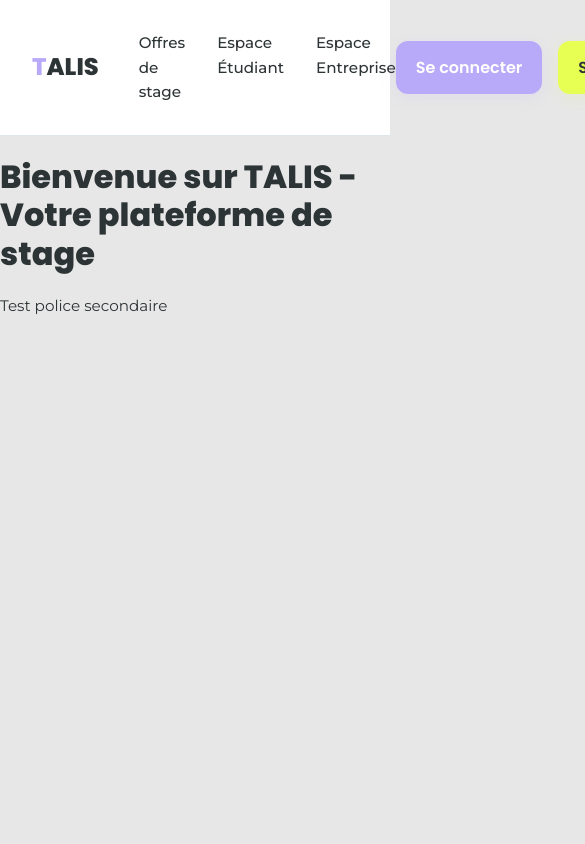
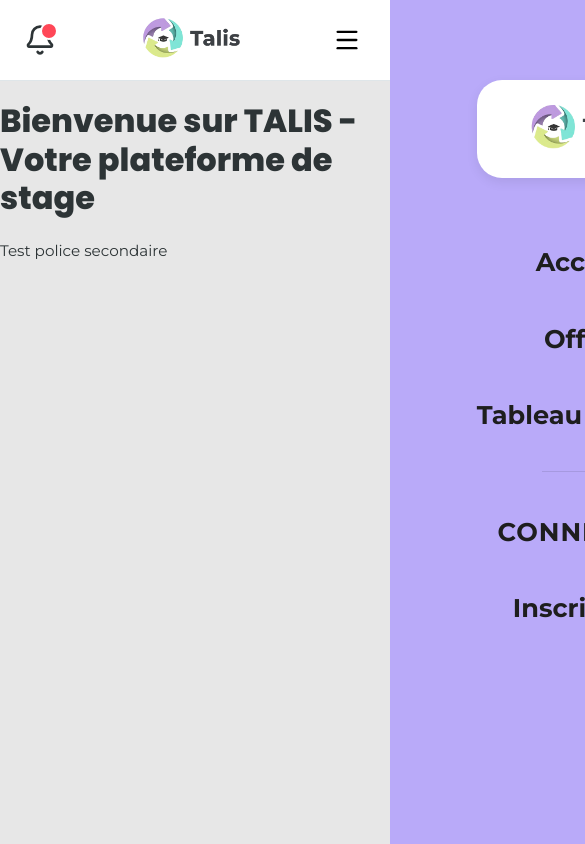
Before and after one commit to Axelezn/TALIS, a React (Vite) app in the folder appli/frontend/: page / in a window 390 px wide. Shown: the top 844 px of the page, 585 px wide, since content can reach past the window. Built offline with nearby package versions, Linux system fonts and the light colour scheme.

Commit message:
feat(ui): implémentation de la navbar responsive et du menu mobile

```diff
--- a/appli/frontend/package.json
+++ b/appli/frontend/package.json
@@ -10,6 +10,7 @@
     "preview": "vite preview"
   },
   "dependencies": {
+    "lucide-react": "^1.3.0",
     "react": "^19.2.4",
     "react-dom": "^19.2.4",
     "react-router-dom": "^7.14.1",
--- a/appli/frontend/src/components/Navbar.jsx
+++ b/appli/frontend/src/components/Navbar.jsx
@@ -1,32 +1,97 @@
-import React from 'react';
+import React, { useState } from 'react';
+import { Bell, Menu, X } from 'lucide-react';
+import logo from '../assets/talis_logo_full.png';
+import Button from './Button';
 import '../styles/Navbar.scss';
-import Button from './Button';
 
 const Navbar = () => {
+  // État pour ouvrir/fermer le menu mobile
+  const [isOpen, setIsOpen] = useState(false);
+
+  // true = point rouge visible, false = point rouge masqué
+  const hasNotifications = true;
+
   return (
-    <nav className="navbar">
-      <div className="navbar__container">
+    <header className="navbar-header">
 
-        {/* Logo TALIS */}
-        <div className="navbar__logo">
-          <span>T</span>ALIS
+      {/* --- VERSION PC (Desktop) --- */}
+      <nav className="nav-desktop">
+        <div className="nav-desktop__container">
+
+          {/* 1. Bloc Gauche : Logo */}
+          <div className="nav-desktop__logo">
+            <a href="/">
+              <img src={logo} alt="Talis Logo" />
+            </a>
+          </div>
+
+          {/* 2. Bloc Milieu : Liens de navigation */}
+          <ul className="nav-desktop__links">
+            <li><a href="/">Accueil</a></li>
+            <li><a href="/offres">Offres</a></li>
+            <li><a href="/dashboard">Tableau de bord</a></li>
+          </ul>
+
+          {/* 3. Bloc Droite : Boutons d'action */}
+          <div className="nav-desktop__actions">
+            <Button variant="accent">Connexion</Button>
+            <Button variant="primary">Inscription</Button>
+          </div>
+
+        </div>
+      </nav>
+
+      {/* --- VERSION MOBILE (Barre du haut) --- */}
+      <nav className="nav-mobile">
+        <div className="nav-mobile__bell">
+          <Bell size={32} />
+          {hasNotifications && <span className="dot"></span>}
         </div>
 
-        {/* Liens de navigation */}
-        <ul className="navbar__links">
-          <li><a href="#offres">Offres de stage</a></li>
-          <li><a href="#etudiants">Espace Étudiant</a></li>
-          <li><a href="#entreprises">Espace Entreprise</a></li>
-        </ul>
-
-        {/* Boutons d'action (CTA) */}
-        <div className="navbar__actions">
-            <Button variant="primary" size="sm">Se connecter</Button>
-            <Button variant="accent" size="sm">S'inscrire</Button>
+        {/* Logo centré */}
+        <div className="nav-mobile__logo">
+          <img src={logo} alt="Talis" />
         </div>
 
+        {/* Bouton Burger */}
+        <button className="nav-mobile__burger" onClick={() => setIsOpen(true)}>
+          <Menu size={28} />
+        </button>
+      </nav>
+
+      {/* --- MENU MOBILE OVERLAY (Le menu violet qui s'ouvre) --- */}
+      <div className={`mobile-overlay ${isOpen ? 'is-active' : ''}`}>
+
+        {/* Bouton pour fermer */}
+        <button className="mobile-overlay__close" onClick={() => setIsOpen(false)}>
+          <X size={32} color="white" />
+        </button>
+
+        <div className="mobile-overlay__content">
+          <div className="white-card">
+            <img src={logo} alt="Talis" />
+          </div>
+
+          {/* Liste des liens mobile */}
+          <ul className="mobile-overlay__links">
+            <li><a href="/" onClick={() => setIsOpen(false)}>Accueil</a></li>
+            <li><a href="/offres" onClick={() => setIsOpen(false)}>Offres</a></li>
+            <li><a href="/dashboard" onClick={() => setIsOpen(false)}>Tableau de bord</a></li>
+
+            {/* Petit trait de séparation */}
+            <li className="sep"></li>
+
+            <li>
+              <a href="/login" className="bold uppercase" onClick={() => setIsOpen(false)}>
+                CONNEXION
+              </a>
+            </li>
+            <li><a href="/register" onClick={() => setIsOpen(false)}>Inscription</a></li>
+          </ul>
+
+        </div>
       </div>
-    </nav>
+    </header>
   );
 };
 
--- a/appli/frontend/src/styles/Navbar.scss
+++ b/appli/frontend/src/styles/Navbar.scss
@@ -1,37 +1,55 @@
-@import './variables';
-@import './mixins';
+@import '../styles/variables';
+@import '../styles/mixins';
 
-.navbar {
-  background-color: $color-white;
-  border-bottom: 1px solid $color-border;
+.navbar-header {
   position: sticky;
   top: 0;
+  z-index: 1000;
+  background: $color-white;
+  width: 100%;
+}
+
+// --- 1. VERSION DESKTOP (PC) ---
+.nav-desktop {
+  display: none; // Caché sur mobile
+
+  @media (min-width: $tablet) {
+    display: block;
+    height: 80px;
+    border-bottom: 1px solid $color-border;
+  }
 
   &__container {
-    @include flex-between;
     max-width: 1200px;
     margin: 0 auto;
-    padding: 1rem 2rem;
+    height: 100%;
+    display: flex;
+    justify-content: space-between;
+    align-items: center;
+    padding: 0 2rem;
   }
 
   &__logo {
-    font-size: 1.5rem;
-    font-weight: 800;
-
-    span {
-      color: $color-primary; // Le "T" en bleu
+    display: flex;
+    align-items: center;
+    img {
+      height: 3.5rem;
+      width: auto;
+      display: block;
     }
   }
 
   &__links {
     display: flex;
-    gap: 2rem;
+    gap: 2.5rem;
     list-style: none;
 
     a {
       text-decoration: none;
       color: $color-text-main;
-      font-weight: 500;
+      font-weight: $weight-medium;
+      font-family: $font-secondary;
+      transition: color 0.3s ease;
 
       &:hover {
         color: $color-primary;
@@ -41,17 +59,132 @@
 
   &__actions {
     display: flex;
-    gap: 1rem;
+    gap: 1.2rem;
+    align-items: center;
+  }
+}
 
-    .btn-signup {
-      @include btn-base;
-      background-color: $color-accent;
-      color: $color-white;
+.nav-mobile {
+  display: flex;
+  justify-content: space-between;
+  align-items: center;
+  height: 80px;
+  padding: 0 1.5rem;
+  border-bottom: 1px solid $color-border;
 
-      &:hover {
-        filter: brightness(1.1);
-        transform: translateY(-1px);
+  @media (min-width: $tablet) {
+    display: none;
+  }
+
+  &__bell {
+    position: relative;
+    display: flex;
+    align-items: center;
+    cursor: pointer;
+
+    .dot {
+      position: absolute;
+      top: -2px;
+      right: -2px;
+      width: 14px;
+      height: 14px;
+      background: #FF4757;
+      border-radius: 50%;
+      border: 2.5px solid white;
+    }
+  }
+
+  &__logo {
+    display: flex;
+    justify-content: center;
+    align-items: center;
+    flex: 1;
+
+    img {
+      height: 3.8rem;
+      max-height: 55px;
+      width: auto;
+      object-fit: contain;
+    }
+  }
+
+  &__burger {
+    background: none;
+    border: none;
+    cursor: pointer;
+    display: flex;
+    align-items: center;
+    padding: 5px;
+  }
+}
+.mobile-overlay {
+  position: fixed;
+  inset: 0;
+  background-color: $color-primary;
+  z-index: 2000;
+  display: flex;
+  flex-direction: column;
+  align-items: center;
+  padding-top: 5rem;
+  transform: translateX(100%);
+  transition: transform 0.4s cubic-bezier(0.4, 0, 0.2, 1);
+
+  &.is-active {
+    transform: translateX(0);
+  }
+
+  &__close {
+    position: absolute;
+    top: 1.5rem;
+    right: 1.5rem;
+    background: none;
+    border: none;
+    cursor: pointer;
+  }
+  .white-card {
+    background: white;
+    padding: 1.2rem 2.5rem;
+    border-radius: 25px;
+    display: flex;
+    align-items: center;
+    justify-content: center;
+    margin-bottom: 4rem;
+    box-shadow: $shadow-soft;
+
+    img {
+      height: 60px;
+      width: auto;
+      object-fit: contain;
+    }
+  }
+
+  &__links {
+    list-style: none;
+    text-align: center;
+    width: 100%;
+    padding: 0;
+
+    li {
+      margin-bottom: 2.2rem;
+
+      a {
+        text-decoration: none;
+        color: #1e1e1e;
+        font-family: $font-secondary;
+        font-size: 1.6rem;
+        font-weight: $weight-bold;
+
+        &.uppercase {
+          text-transform: uppercase;
+          letter-spacing: 1px;
+        }
       }
+    }
+    .sep {
+      height: 1px;
+      background: rgba(0, 0, 0, 0.1);
+      width: 40%;
+      margin: 1rem auto 2.5rem auto;
     }
   }
 }
```
Also changed, not shown: appli/frontend/src/assets/talis_logo_full.png (added), 1 other file (tests, documents, lock files or other folders).
